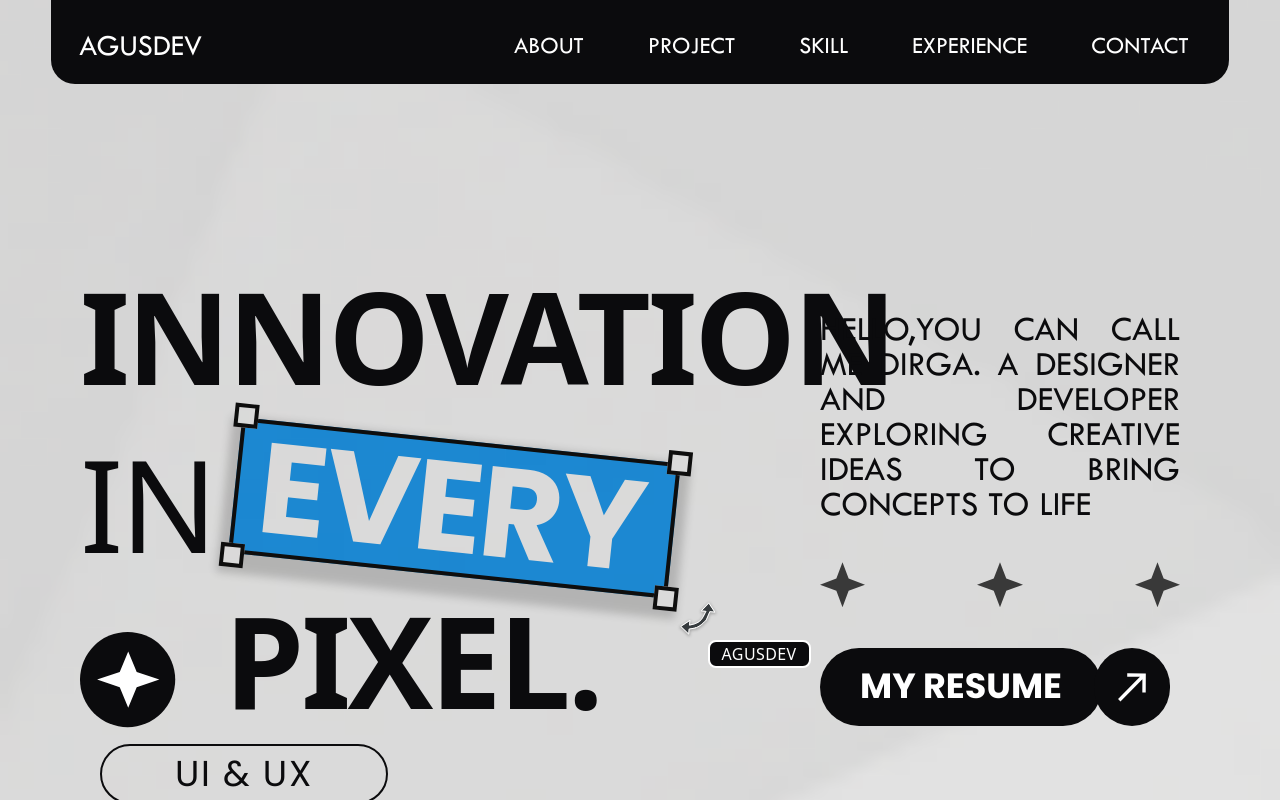
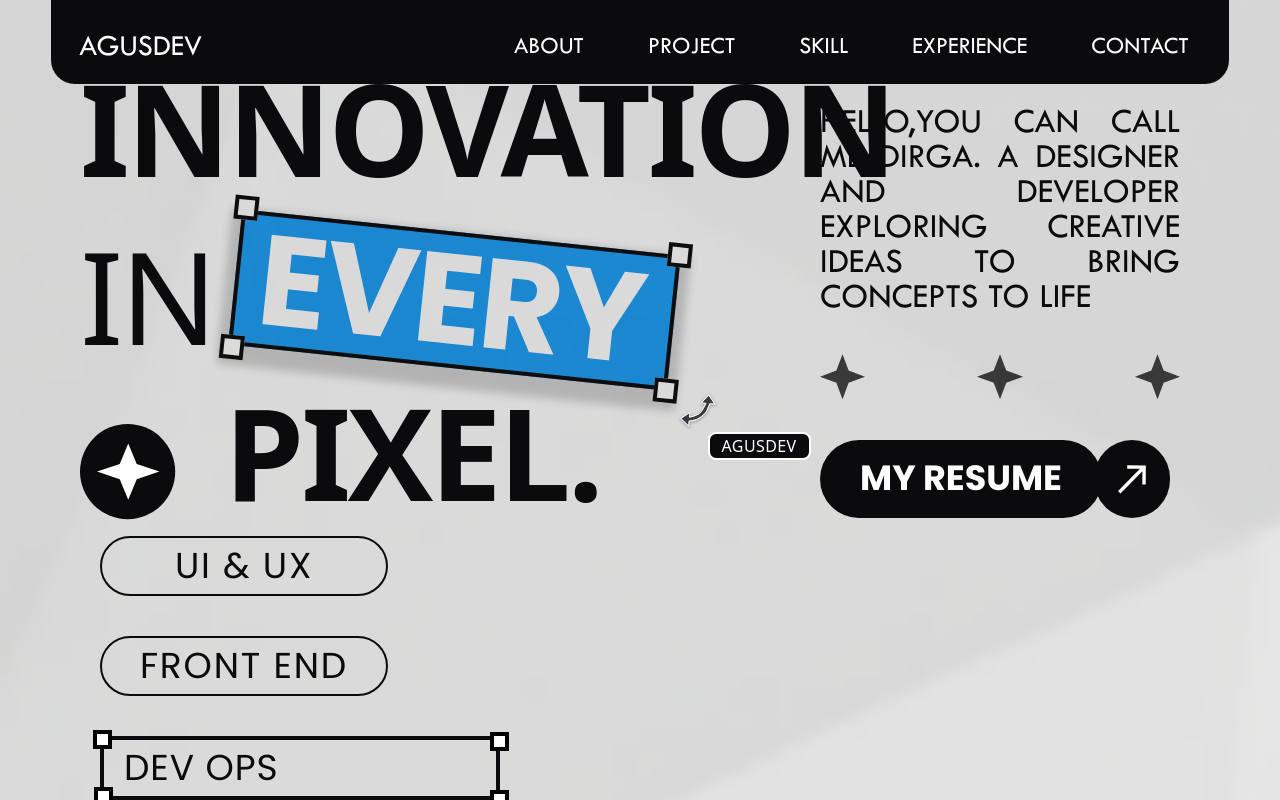
Before and after one commit to SkyzofrnDev/Portofolio-Dirga, a React (Vite) app: page / in a window 1280 px wide. Shown: the top 800 px of the page. Built offline with nearby package versions, Linux system fonts and the light colour scheme; a web font is replaced by a local one.

Commit message:
fix herosection

```diff
--- a/src/layout/Herosection/Herosection.jsx
+++ b/src/layout/Herosection/Herosection.jsx
@@ -57,7 +57,7 @@ const Herosection = () => {
   }, []);
 
   return (
-    <div className="my-52 px-20 h-screen bg-center flex flex-col justify-center items-start text-9xl font-[750]">
+    <div className="my-52 lg:my-36 xl:my-0 px-20 h-screen bg-center flex flex-col justify-center items-start text-9xl font-[750]">
       <div className="text-[#0b0b0d] xl:grid grid-cols-2 gap-80 mt-16 ">
         <div className="tracking-tight">
           <p>INNOVATION</p>
@@ -115,7 +115,7 @@ const Herosection = () => {
           </div>
         </div>
 
-        <div className="twcen text-[35px] leading-1 tracking-normal font-normal uppercase text-justify mt-5 p-5">
+        <div className="mt-24 twcen text-[35px] leading-1 tracking-normal font-normal uppercase text-justify xl:mt-5 p-5">
           Hello,You can call me Dirga. A designer and developer exploring
           creative ideas to bring concepts to life
           <div className="flex gap-28 mt-10">
```
